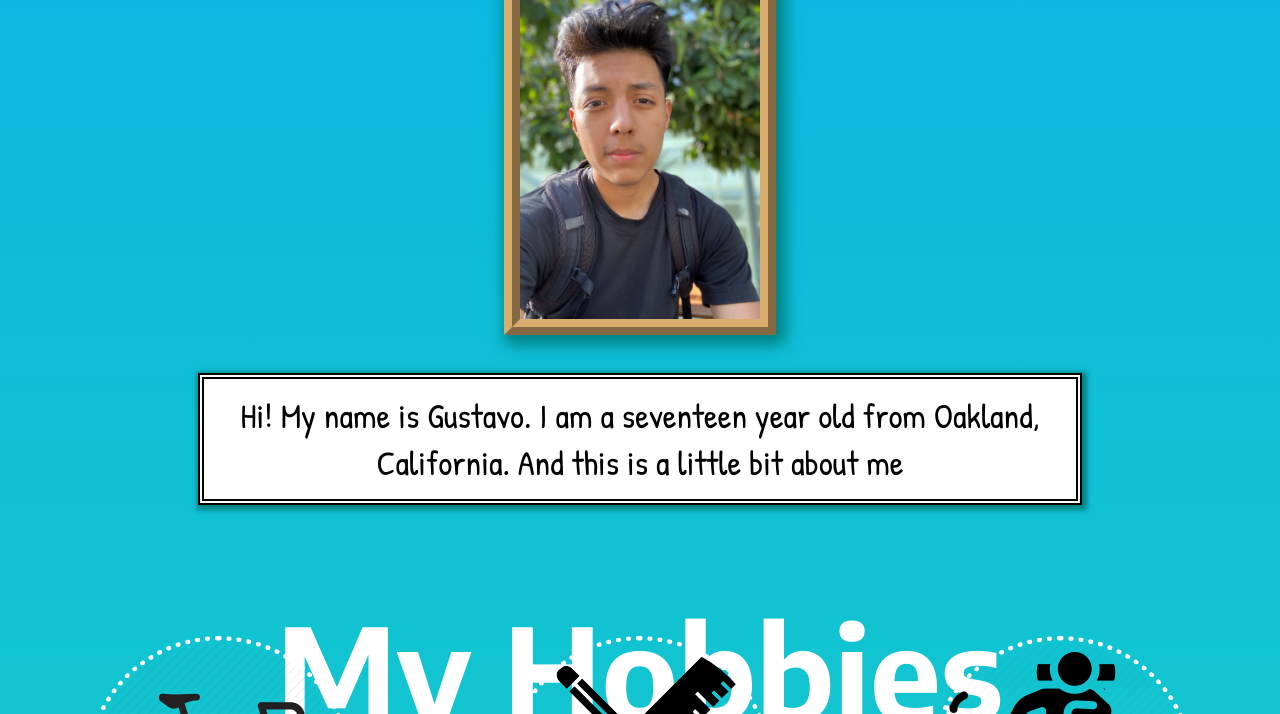
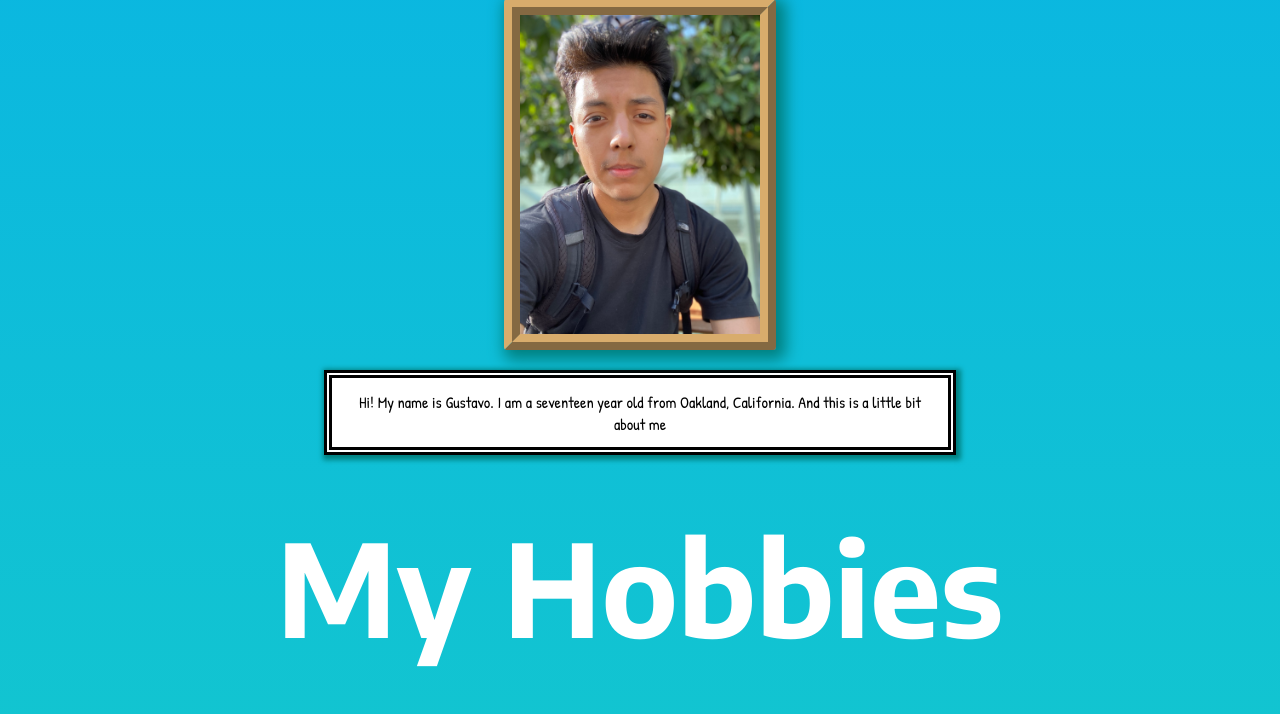
Before and after one commit to Gus2323/Dev_Lab, a plain HTML site: page aboutMe.html in a window 1280 px wide. Shown: the part 262-976 px from the top of the page. Drawn offline with Linux system fonts and the light colour scheme.

Commit message:
update 11

```diff
--- a/aboutMe.html
+++ b/aboutMe.html
@@ -15,13 +15,11 @@
             <a href="">Contact</a>
             <a href="https://github.com/gus2323">Github</a>
         </div>
-        <div class="port">
-            <div class="box-1">
-                <h1 class="header">About Me</h1>
-                <img class="headshot" src="ProfilePic.jpg">
-                <p class="desc">Hi! My name is Gustavo. I am a seventeen year old from Oakland, California. And this is a little bit about me</p>
-                <h1  class="header">My Hobbies</h1>
-            </div>
+        <div class="box-1">
+            <h1 class="header">About Me</h1>
+            <img class="headshot" src="ProfilePic.jpg">
+            <p class="desc">Hi! My name is Gustavo. I am a seventeen year old from Oakland, California. And this is a little bit about me</p>
+            <h1  class="header">My Hobbies</h1>
         </div>
 
         <div class="container-2">
--- a/stylesheet.css
+++ b/stylesheet.css
@@ -1,18 +1,19 @@
 body {
     background-image: linear-gradient(#08B3E5,#0FBED8,#14C9CB, #1BD7BB);
     background-repeat: no-repeat;
+    height: 100%;
 }
 .header{
     color: white;
     font-family: 'Encode Sans', sans-serif;
     text-align: center;
     font-size: 10vw;
-    margin-bottom: 0;
+    margin: 4%;
 }
 .footer {
     display: flex;
     justify-content: center;
-    flex-flow: row nowrap;
+    flex-direction: row;
 }
 
 #body2{
@@ -48,7 +49,7 @@ body {
     z-index: 1;
     top: 0;
     left: 0;
-    right:0;
+    right: 0;
     background-color: white;
     display: flex;
     justify-content: space-around;
@@ -95,6 +96,7 @@ a{
 .box-1{
     flex:1;
     order:1;
+    margin-top: 5vh;
 }
 
 .box-2{
@@ -118,17 +120,19 @@ h3{
     margin-right: auto;
     height: 10rem;
 }
-.port{
-    height: 100vh;
-}
 .desc{
-    font-size: 2.7vw;
-    margin-left:15%;
-    margin-right:15%;
+    font-size: 2vh;
+    margin-left: 25%;
+    margin-right: 25%;
     color: black;
     background-color: white;
     padding: 1%;
     font-family: 'Patrick Hand', cursive;
     box-shadow: 2px 2px 5px 3px teal;
-    border: .8vh double black;
+    border: 8px double black;
+    display: flex;
+    justify-content: center;
 }
+.port{
+    margin-top: 5vh;
+}
```
Also changed, not shown: index.html (+1 -1 lines).
